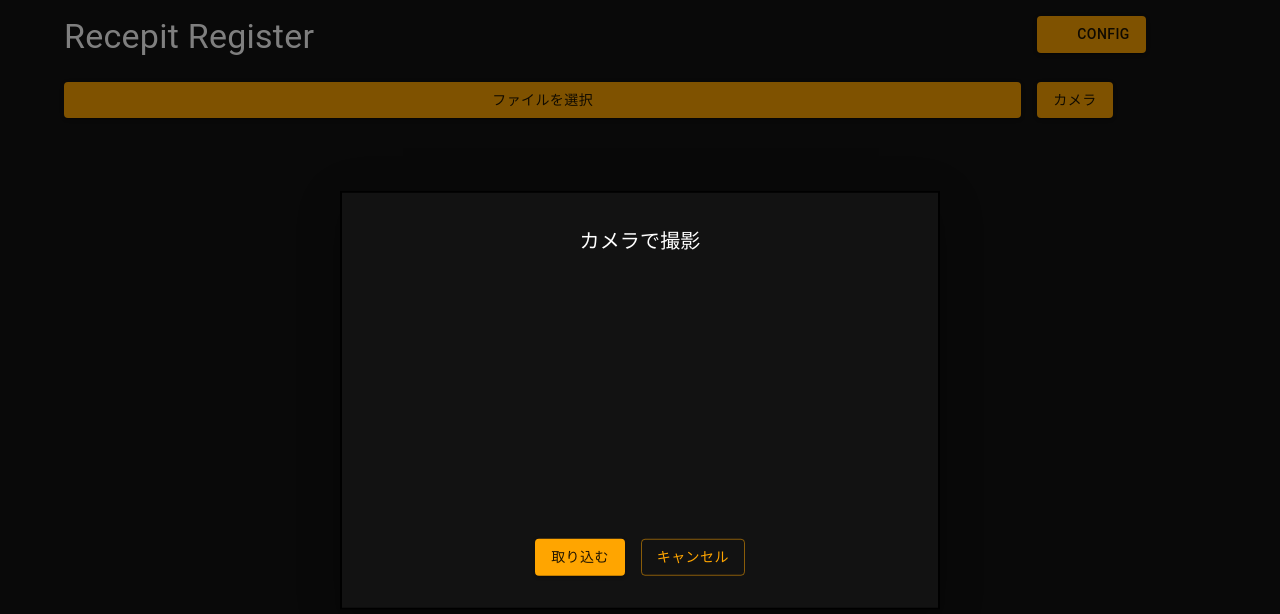
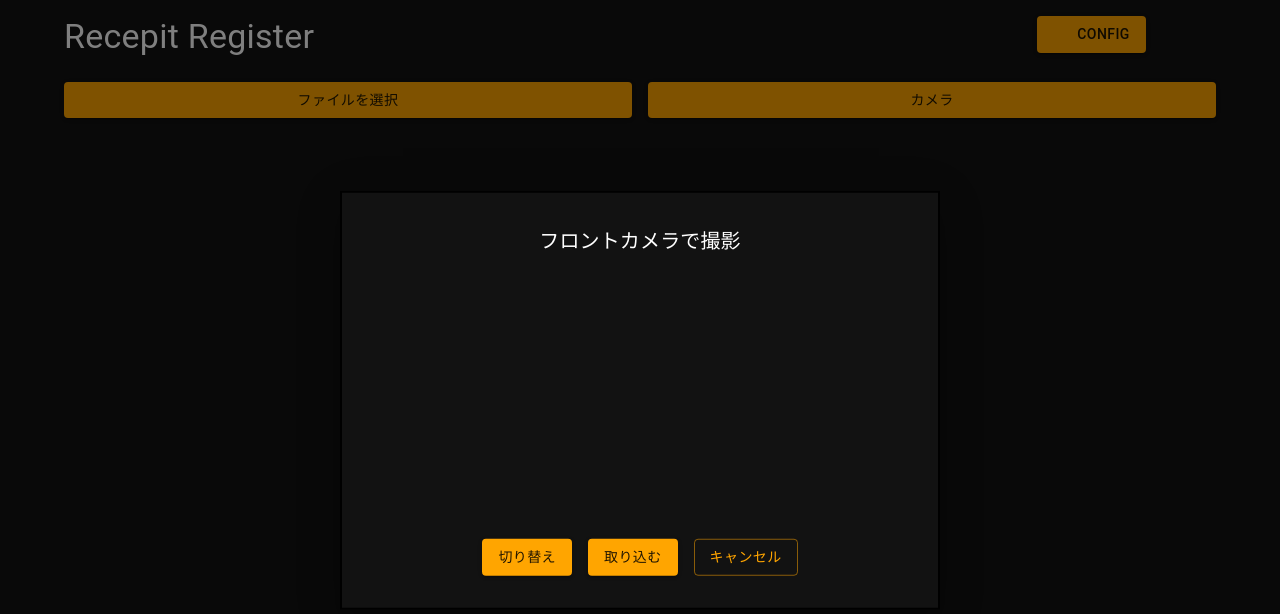
Before and after one commit to smrockv/recepit, a React (Vite) app: page / in a window 1280 px wide. Both pictures are taken after a click on the button "カメラ". Shown: the top 614 px of the page. Built offline with nearby package versions, Linux system fonts and the light colour scheme; no server answers; some icons are missing.

Commit message:
カメラの切り替えを実装

```diff
--- a/src/CameraCapture.tsx
+++ b/src/CameraCapture.tsx
@@ -25,16 +25,21 @@ const CameraCapture: React.FC<CameraCaptureProps> = ({ onCapture }) => {
   const videoRef = useRef<HTMLVideoElement>(null);
   const canvasRef = useRef<HTMLCanvasElement>(null);
   const streamRef = useRef<MediaStream | null>(null);
+  const [isRearCamera, setIsRearCamera] = useState(false);
 
   const handleOpen = () => setOpen(true);
   const handleClose = () => {
     setOpen(false);
     stopCamera();
   };
+  const handleSwitch = () => {
+    setIsRearCamera(!isRearCamera);
+  };
 
   const startCamera = async () => {
     try {
-      const stream = await navigator.mediaDevices.getUserMedia({ video: true });
+      const videoParam = (isRearCamera) ? { exact: "environment" } : { facingMode: "user" };
+      const stream = await navigator.mediaDevices.getUserMedia({ video: videoParam });
 
       if (videoRef.current) {
         videoRef.current.srcObject = stream;
@@ -78,7 +83,7 @@ const CameraCapture: React.FC<CameraCaptureProps> = ({ onCapture }) => {
 
   return (
     <div>
-      <Button variant="contained" onClick={handleOpen}>
+      <Button variant="contained" fullWidth onClick={handleOpen}>
         カメラ
       </Button>
       <Modal
@@ -89,11 +94,14 @@ const CameraCapture: React.FC<CameraCaptureProps> = ({ onCapture }) => {
       >
         <Box sx={style}>
           <Typography id="camera-modal-title" variant="h6" component="h2">
-            カメラで撮影
+          {isRearCamera ? "リア" : "フロント"}カメラで撮影
           </Typography>
           <video ref={videoRef} autoPlay style={{ width: '100%', height: 'auto', maxWidth: '100%' }} />
           <canvas ref={canvasRef} style={{ display: 'none' }} /> {/* Hidden canvas for capture */}
           <Box sx={{ mt: 2, display: 'flex', justifyContent: 'center', gap: 2 }}>
+            <Button variant="contained" onClick={handleSwitch}>
+              切り替え
+            </Button>
             <Button variant="contained" onClick={captureImage}>
               取り込む
             </Button>
--- a/src/ImageUpload.tsx
+++ b/src/ImageUpload.tsx
@@ -65,7 +65,7 @@ export default function ImageUpload({ }: ImageUploadProps) {
     <Box>
       {/* <Box sx={{ display: 'flex', gap: 2, mb: 2 }}> */}
         <Grid container spacing={2} sx={{ mt: 2 }}>
-          <Grid size={10}>
+          <Grid size={6}>
             <Button
               component="label"
               variant="contained"
@@ -76,7 +76,7 @@ export default function ImageUpload({ }: ImageUploadProps) {
               <VisuallyHiddenInput type="file" onChange={handleFileChange} accept="image/*" />
             </Button>
           </Grid>
-          <Grid size={2}>
+          <Grid size={6}>
             <CameraCapture
             //isOpen={isCameraModalOpen}
             //onClose={() => setIsCameraModalOpen(false)}
```
